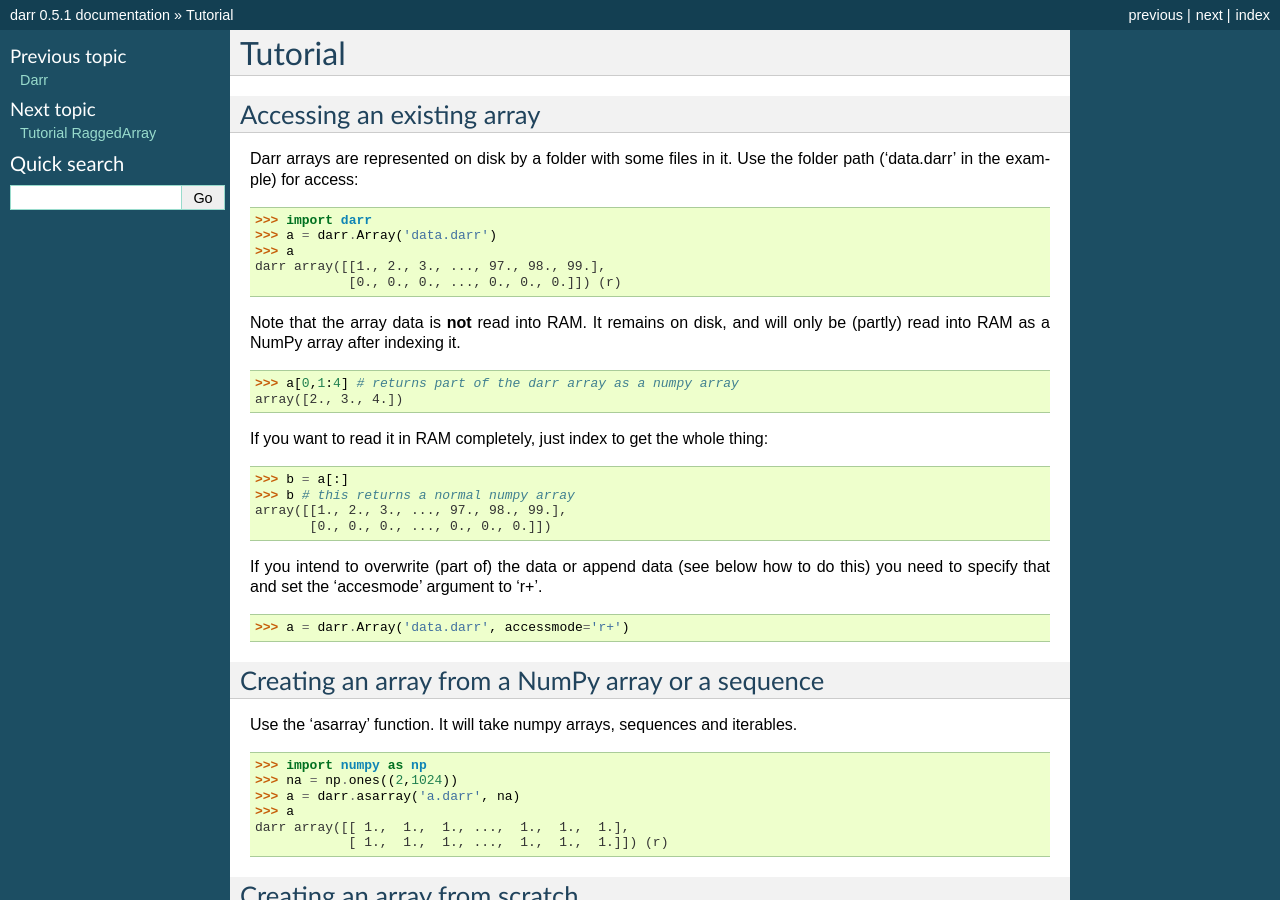
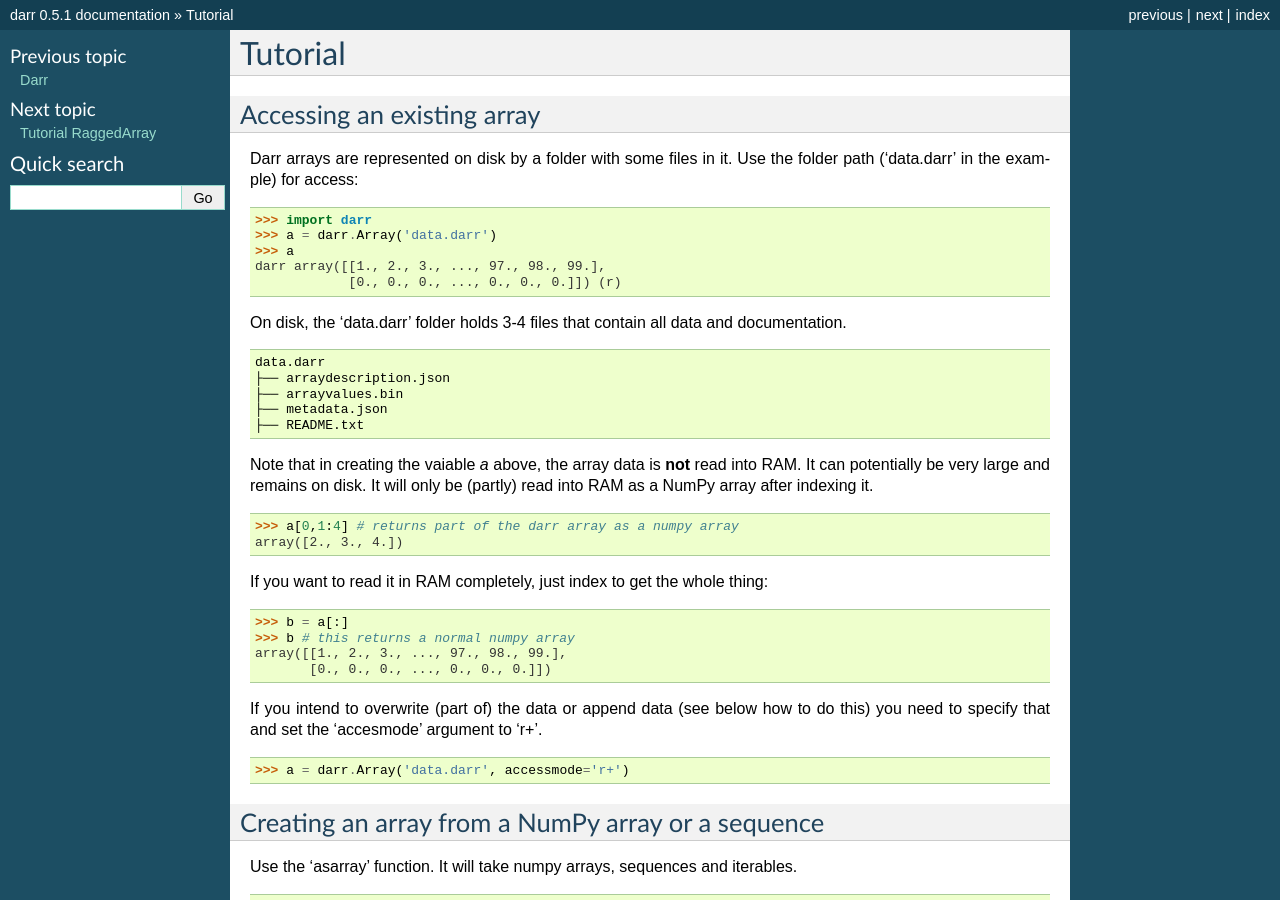
Before and after one commit to gbeckers/Darr, a Sphinx documentation site: the page built from docs/tutorialarray.rst, in a window 1280 px wide and 900 px high. Built offline with Sphinx 7.4.7, drawn with Linux system fonts in a browser that asks for light colours.

Commit message:
improve array tutorial more

```diff
--- a/docs/tutorialarray.rst
+++ b/docs/tutorialarray.rst
@@ -15,8 +15,20 @@ the folder path ('data.darr' in the example) for access:
     darr array([[1., 2., 3., ..., 97., 98., 99.],
                 [0., 0., 0., ..., 0., 0., 0.]]) (r)
 
-Note that the array data is **not** read into RAM. It remains on disk, and
-will only be (partly) read into RAM as a NumPy array after indexing it.
+On disk, the 'data.darr' folder holds 3-4 files that contain all data and
+documentation.
+
+::
+
+    data.darr
+    ├── arraydescription.json
+    ├── arrayvalues.bin
+    ├── metadata.json
+    ├── README.txt
+
+Note that in creating the vaiable *a* above, the array data is **not** read
+into RAM. It can potentially be very large and remains on disk. It will only
+be (partly) read into RAM as a NumPy array after indexing it.
 
 .. code:: python
 
```
